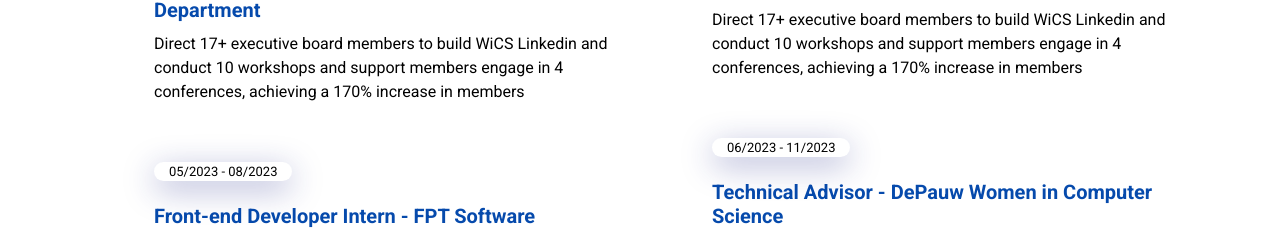
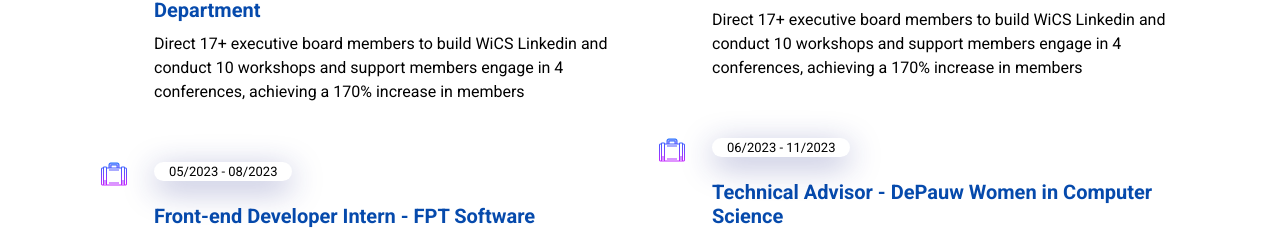
Before and after one commit to HueLily/Portfolio_website, a React (Vite) app: page / in a window 1280 px wide. Shown: the part 1917-2157 px from the top of the page. Built offline with nearby package versions, Linux system fonts and the light colour scheme.

Commit message:
add contact btn

```diff
--- a/src/components/Contact/index.css
+++ b/src/components/Contact/index.css
@@ -33,7 +33,7 @@
   display: inline-flex;
   line-height: 1;
   text-align: center;
-  margin: 20px;
+  margin: 50px 20px 20px 20px;
 }
 
 .social-media a::before {
@@ -91,3 +91,7 @@
   border-radius: 10px;
   border: 1px solid rgba(255, 255, 255, 0.18);
 }
+
+.contact-btn {
+  margin: 20px 0 20px 0;
+}
--- a/src/components/Contact/index.jsx
+++ b/src/components/Contact/index.jsx
@@ -5,6 +5,7 @@
 import linkedin from "../../assets/linkedin.svg";
 import insta from "../../assets/insta.svg";
 import Form from "react-bootstrap/Form";
+import Button from "react-bootstrap/Button";
 import "./index.css";
 
 const Contact = () => {
@@ -38,16 +39,19 @@
             <Form className="form-container">
               <Form.Group className="mb-3" controlId="formGroupEmail">
                 <Form.Label>First and Last Name</Form.Label>
-                <Form.Control placeholder="Enter your first name and last name" />
+                <Form.Control placeholder="Lily Nguyen" />
               </Form.Group>
               <Form.Group className="mb-3" controlId="formGroupEmail">
                 <Form.Label>Email Address</Form.Label>
-                <Form.Control type="email" placeholder="Enter your email" />
+                <Form.Control type="email" placeholder="huethunguyen.lily@gmail.com" />
               </Form.Group>
               <Form.Group className="mb-3" controlId="formGroupPassword">
               <Form.Label>Leave me some messages</Form.Label>
-                <Form.Control placeholder="Enter messages" />
+                <Form.Control as="textarea" rows={4} placeholder="I'm looking for SWE Intern 2025" />
               </Form.Group>
+              <Button variant="info" className="contact-btn">
+                Submit
+              </Button>
             </Form>
           </Col>
           <Col md={6}>
--- a/src/components/Project/index.jsx
+++ b/src/components/Project/index.jsx
@@ -1,5 +1,4 @@
 import React from "react";
-// import { FaCode, FaExternalLinkAlt } from "react-icons/fa";
 import musicApp from "../../assets/music-app.png";
 import marketApp from "../../assets/market-app.png";
 import organicApp from "../../assets/organic.jpg";
--- a/src/util/ExperienceItem/index.css
+++ b/src/util/ExperienceItem/index.css
@@ -1,6 +1,7 @@
 .work-item {
   position: relative;
   padding-left: 60px;
+
 }
 
 .work-item:not(:last-child) {
@@ -26,9 +27,13 @@
   border-radius: 50%;
   text-align: center;
   line-height: 40px;
+  display: flex;
+  justify-content: center;
+  align-items: center;
 }
 
-.work-icon a {
+.work-icon img{
+  width: 80%;
   z-index: 9999;
 }
 
--- a/src/util/ExperienceItem/index.jsx
+++ b/src/util/ExperienceItem/index.jsx
@@ -1,10 +1,11 @@
 import React from "react";
+import suitcase from "../../assets/suitcase.png";
 import "./index.css"
 
 const ExperienceItem = ({year, title, location, desc1}) => {
     return (
         <div className="work-item">
-            <div className="work-icon"><a href="https://icons8.com/icon/OUdqvn4VDDbc/suitcase"></a></div>
+            <div className="work-icon"><img src={suitcase} alt="" /></div>
             <span className="work-date">{year}</span>
             <h3 className="work-title"><b>{title} {location}</b></h3>
             <p className="work-desc">{desc1}</p>
--- a/src/util/Parallax/index.jsx
+++ b/src/util/Parallax/index.jsx
@@ -71,7 +71,7 @@
   );
 
   const rotateX = useSpring(
-    useTransform(scrollYProgress, [0, 0.2], [20, 0]),
+    useTransform(scrollYProgress, [0, 0.2], [35, 0]),
     springConfig
   );
   const opacity = useSpring(
```
Also changed, not shown: src/assets/suitcase.png (added).
